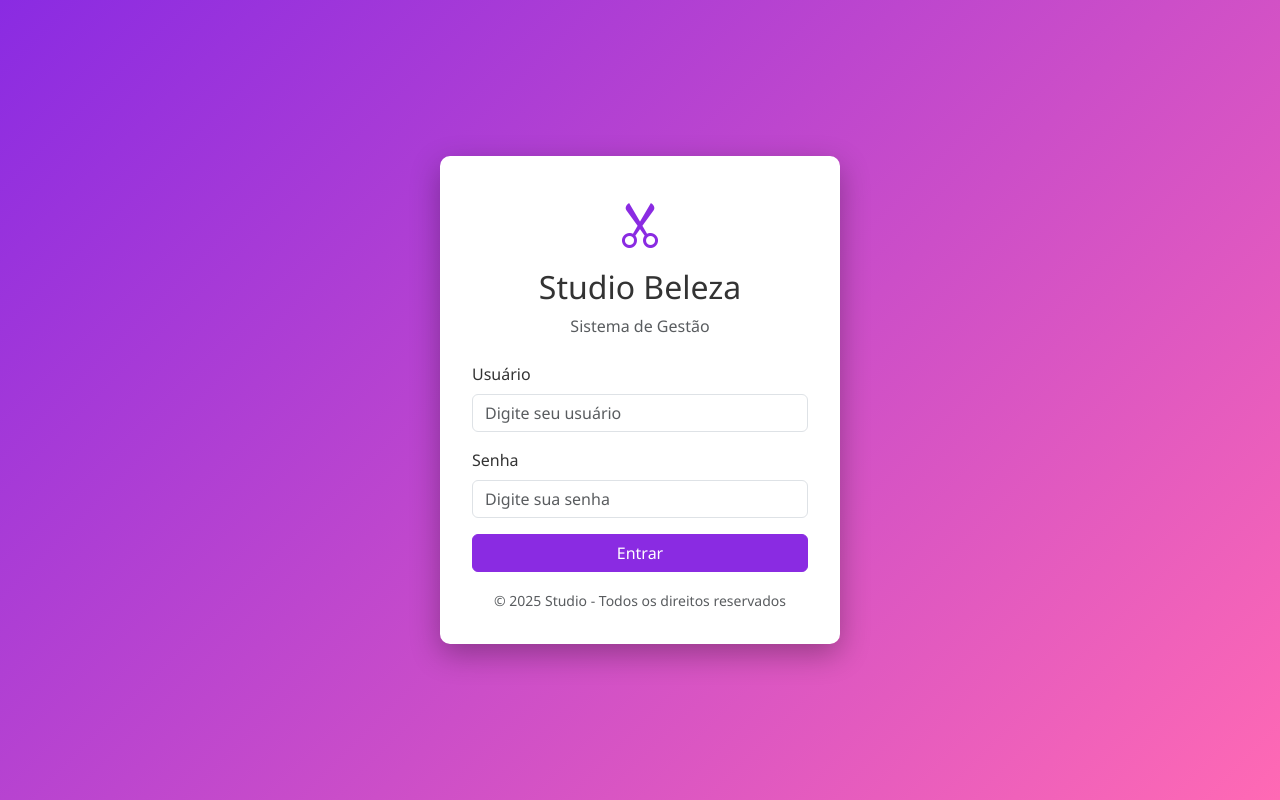
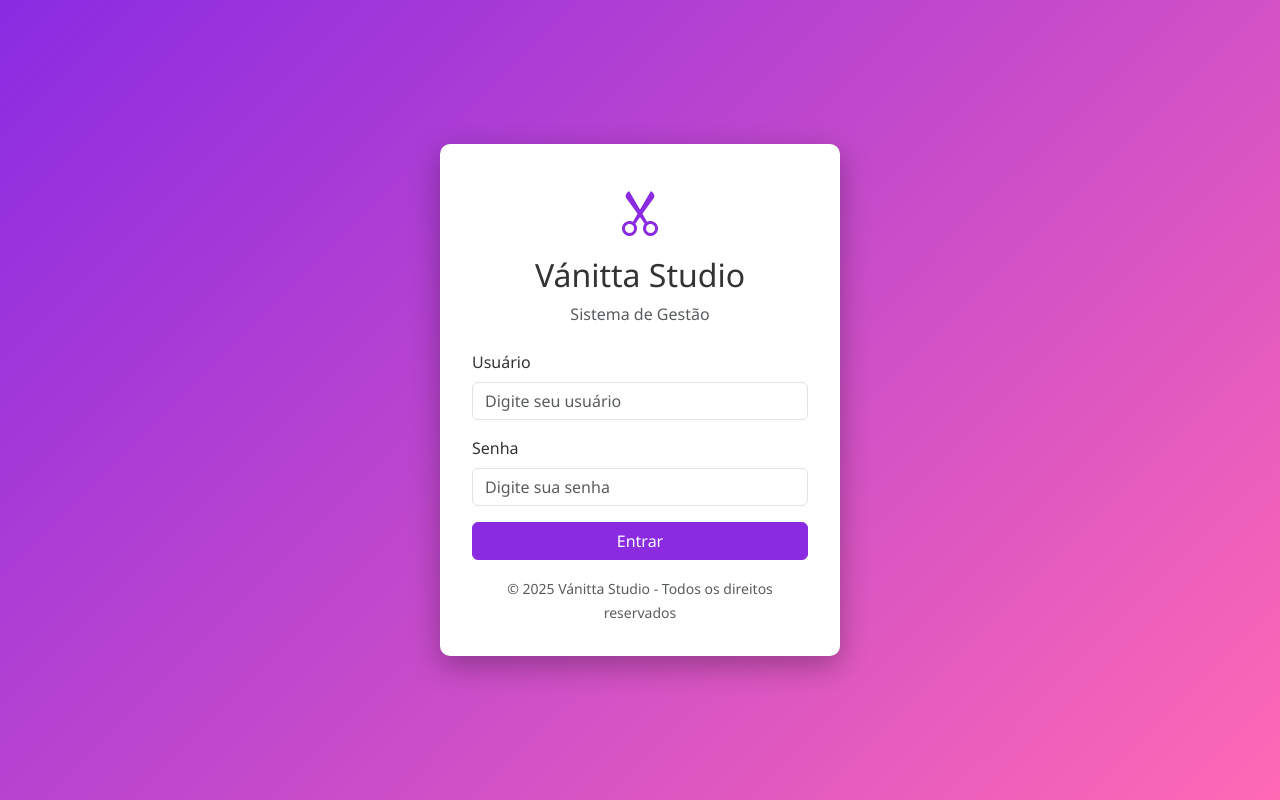
Before and after one commit to FellypePires/Studio-Vanitta, a plain HTML site: page index.html in a window 1280 px wide. Drawn offline with nearby package versions, Linux system fonts and the light colour scheme.

Commit message:
alteração

```diff
--- a/index.html
+++ b/index.html
@@ -17,16 +17,19 @@
             --text-dark: #f8f9fa;
             --text-light: #333;
         }
+
         body {
             font-family: 'Segoe UI', Tahoma, Geneva, Verdana, sans-serif;
             background-color: var(--bg-light);
             color: var(--text-light);
             transition: background 0.3s, color 0.3s;
         }
+
         .navbar-brand {
             font-weight: bold;
             color: var(--primary) !important;
         }
+
         .sidebar {
             background: linear-gradient(180deg, var(--primary), var(--secondary));
             color: white;
@@ -36,53 +39,67 @@
             width: 250px;
             z-index: 1000;
         }
+
         .sidebar .nav-link {
             color: rgba(255, 255, 255, 0.8);
             margin: 5px 15px;
             border-radius: 5px;
             transition: all 0.3s;
         }
-        .sidebar .nav-link:hover, .sidebar .nav-link.active {
+
+        .sidebar .nav-link:hover,
+        .sidebar .nav-link.active {
             background-color: rgba(255, 255, 255, 0.2);
             color: white;
         }
+
         .card-header {
             background: linear-gradient(90deg, var(--primary), var(--secondary));
             color: white;
             font-weight: bold;
         }
+
         .stat-card {
             border-left: 4px solid var(--primary);
             transition: transform 0.3s;
         }
+
         .stat-card:hover {
             transform: translateY(-5px);
         }
+
         .btn-primary {
             background-color: var(--primary);
             border-color: var(--primary);
         }
+
         .btn-primary:hover {
             background-color: #6a1cb9;
             border-color: #6a1cb9;
         }
+
         .btn-danger {
             background-color: #dc3545;
             border-color: #dc3545;
         }
+
         .table th {
             background-color: var(--light);
         }
+
         .main-content {
             margin-left: 250px;
             padding: 20px;
         }
+
         .section {
             display: none;
         }
+
         .section.active {
             display: block;
         }
+
         .login-container {
             display: flex;
             justify-content: center;
@@ -90,6 +107,7 @@
             height: 100vh;
             background: linear-gradient(135deg, var(--primary), var(--secondary));
         }
+
         .login-card {
             width: 100%;
             max-width: 400px;
@@ -97,6 +115,7 @@
             border-radius: 10px;
             box-shadow: 0 10px 30px rgba(0, 0, 0, 0.3);
         }
+
         .theme-toggle {
             cursor: pointer;
             border: none;
@@ -104,58 +123,70 @@
             font-size: 1.5rem;
             color: var(--primary);
         }
+
         /* Dark theme */
         body.dark-mode {
             background-color: var(--bg-dark) !important;
             color: var(--text-dark) !important;
         }
+
         body.dark-mode .main-content,
         body.dark-mode .login-card,
         body.dark-mode .modal-content {
             background-color: #232323 !important;
             color: var(--text-dark) !important;
         }
+
         body.dark-mode .sidebar {
             background: linear-gradient(180deg, #2d0066, #b3006b);
         }
+
         body.dark-mode .card,
         body.dark-mode .card-header {
             background-color: #232323 !important;
             color: var(--text-dark) !important;
         }
+
         body.dark-mode .table th {
             background-color: #232323 !important;
             color: var(--text-dark) !important;
         }
+
         body.dark-mode .btn-primary {
             background-color: #6a1cb9 !important;
             border-color: #6a1cb9 !important;
         }
+
         body.dark-mode .btn-secondary {
             background-color: #444 !important;
             border-color: #444 !important;
         }
+
         body.dark-mode .form-control,
         body.dark-mode .form-select {
             background-color: #232323 !important;
             color: var(--text-dark) !important;
             border-color: #444 !important;
         }
+
         body.dark-mode .form-control:focus,
         body.dark-mode .form-select:focus {
             background-color: #232323 !important;
             color: var(--text-dark) !important;
         }
+
         .calendar {
             display: grid;
             grid-template-columns: repeat(7, 1fr);
             gap: 5px;
         }
+
         .calendar-header {
             text-align: center;
             font-weight: bold;
             padding: 10px 0;
         }
+
         .calendar-day {
             height: 80px;
             border: 1px solid #ddd;
@@ -164,22 +195,27 @@
             overflow: hidden;
             font-size: 0.8rem;
         }
+
         body.dark-mode .calendar-day {
             background-color: #232323;
             border-color: #444;
         }
+
         .calendar-day.other-month {
             background-color: #f0f0f0;
             color: #999;
         }
+
         body.dark-mode .calendar-day.other-month {
             background-color: #1a1a1a;
             color: #666;
         }
+
         .calendar-day-number {
             font-weight: bold;
             margin-bottom: 3px;
         }
+
         .calendar-event {
             background-color: var(--primary);
             color: white;
@@ -191,21 +227,26 @@
             overflow: hidden;
             text-overflow: ellipsis;
         }
+
         .report-card {
             transition: transform 0.3s;
         }
+
         .report-card:hover {
             transform: translateY(-3px);
         }
+
         @media (max-width: 768px) {
             .sidebar {
                 width: 100%;
                 height: auto;
                 position: relative;
             }
+
             .main-content {
                 margin-left: 0;
             }
+
             .login-card {
                 margin: 20px;
             }
@@ -213,12 +254,12 @@
     </style>
 </head>
 <body>
-    <!-- Login Screen -->
+    <!-- Tela de login -->
     <div id="loginScreen" class="login-container">
         <div class="login-card bg-white">
             <div class="text-center mb-4">
                 <i class="bi bi-scissors" style="font-size: 3rem; color: var(--primary);"></i>
-                <h2 class="mt-2"> Studio Beleza</h2>
+                <h2 class="mt-2">Vánitta Studio</h2>
                 <p class="text-muted">Sistema de Gestão</p>
             </div>
             <form id="loginForm">
@@ -235,11 +276,12 @@
                 </div>
             </form>
             <div class="text-center mt-3">
-                <small class="text-muted">© 2025 Studio - Todos os direitos reservados</small>
+                <small class="text-muted">© 2025 Vánitta Studio - Todos os direitos reservados</small>
             </div>
         </div>
     </div>
-    <!-- Main Application (Hidden by default) -->
+
+    <!-- Aplicação principal (oculta por padrão) -->
     <div id="mainApp" style="display: none;">
         <!-- Navbar -->
         <nav class="navbar navbar-expand-lg navbar-light bg-white shadow-sm">
@@ -258,6 +300,7 @@
                 </div>
             </div>
         </nav>
+
         <div class="container-fluid">
             <div class="row">
                 <!-- Sidebar -->
@@ -302,16 +345,18 @@
                         </ul>
                     </div>
                 </nav>
-                <!-- Main Content -->
+
+                <!-- Conteúdo principal -->
                 <main class="col-md-9 ms-sm-auto col-lg-10 main-content">
-                    <!-- Dashboard Section -->
+                    <!-- Dashboard -->
                     <section id="dashboard" class="section active">
                         <h1 class="h2">Dashboard</h1>
                         <div class="row" id="dashboardContent">
                             <!-- Cards do dashboard serão inseridos aqui -->
                         </div>
                     </section>
-                    <!-- Caixa Section -->
+
+                    <!-- Caixa -->
                     <section id="caixa" class="section">
                         <div class="d-flex justify-content-between flex-wrap flex-md-nowrap align-items-center pt-3 pb-2 mb-3 border-bottom">
                             <h1 class="h2">Controle de Caixa</h1>
@@ -347,7 +392,8 @@
                             </div>
                         </div>
                     </section>
-                    <!-- Funcionárias Section -->
+
+                    <!-- Funcionárias -->
                     <section id="funcionarias" class="section">
                         <div class="d-flex justify-content-between flex-wrap flex-md-nowrap align-items-center pt-3 pb-2 mb-3 border-bottom">
                             <h1 class="h2">Gestão de Funcionárias</h1>
@@ -359,7 +405,8 @@
                             <!-- Funcionárias serão inseridas aqui -->
                         </div>
                     </section>
-                    <!-- Serviços Section -->
+
+                    <!-- Serviços -->
                     <section id="servicos" class="section">
                         <div class="d-flex justify-content-between flex-wrap flex-md-nowrap align-items-center pt-3 pb-2 mb-3 border-bottom">
                             <h1 class="h2">Serviços Agendados</h1>
@@ -368,10 +415,11 @@
                             </button>
                         </div>
                         <div class="row" id="listaServicos">
-                            <!-- Serviços serão inseridas aqui -->
+                            <!-- Serviços serão inseridos aqui -->
                         </div>
                     </section>
-                    <!-- Calendário Section -->
+
+                    <!-- Calendário -->
                     <section id="calendario" class="section">
                         <div class="d-flex justify-content-between flex-wrap flex-md-nowrap align-items-center pt-3 pb-2 mb-3 border-bottom">
                             <h1 class="h2">Calendário de Serviços</h1>
@@ -397,7 +445,8 @@
                             </div>
                         </div>
                     </section>
-                    <!-- Relatórios Section -->
+
+                    <!-- Relatórios -->
                     <section id="relatorios" class="section">
                         <div class="d-flex justify-content-between flex-wrap flex-md-nowrap align-items-center pt-3 pb-2 mb-3 border-bottom">
                             <h1 class="h2">Relatórios Financeiros</h1>
@@ -429,7 +478,8 @@
                             <!-- Relatório será gerado aqui -->
                         </div>
                     </section>
-                    <!-- Salários Section -->
+
+                    <!-- Salários -->
                     <section id="salarios" class="section">
                         <div class="d-flex justify-content-between flex-wrap flex-md-nowrap align-items-center pt-3 pb-2 mb-3 border-bottom">
                             <h1 class="h2">Salários</h1>
@@ -441,8 +491,9 @@
                 </main>
             </div>
         </div>
-        <!-- Modals -->
-        <!-- Movimentação Modal -->
+
+        <!-- Modais -->
+        <!-- Movimentação -->
         <div class="modal fade" id="movimentacaoModal" tabindex="-1">
             <div class="modal-dialog">
                 <div class="modal-content">
@@ -484,7 +535,8 @@
                 </div>
             </div>
         </div>
-        <!-- Funcionária Modal -->
+
+        <!-- Funcionária -->
         <div class="modal fade" id="funcionariaModal" tabindex="-1">
             <div class="modal-dialog">
                 <div class="modal-content">
@@ -524,7 +576,8 @@
                 </div>
             </div>
         </div>
-        <!-- Serviço Modal (Agendamento) -->
+
+        <!-- Serviço (Agendamento) -->
         <div class="modal fade" id="servicoModal" tabindex="-1">
             <div class="modal-dialog">
                 <div class="modal-content">
@@ -569,6 +622,7 @@
             </div>
         </div>
     </div>
+
     <script src="https://cdn.jsdelivr.net/npm/bootstrap@5.3.0/dist/js/bootstrap.bundle.min.js"></script>
     <script>
         // Função de login
@@ -576,7 +630,8 @@
             e.preventDefault();
             const username = document.getElementById('username').value;
             const password = document.getElementById('password').value;
-            // Usuário: admin | Senha: 123456
+
+            // Credenciais de acesso
             if (username === 'admin' && password === '123456') {
                 document.getElementById('loginScreen').style.display = 'none';
                 document.getElementById('mainApp').style.display = 'block';
@@ -587,27 +642,31 @@
                 alert('Usuário ou senha incorretos!');
             }
         });
-        // Dados do sistema (inicialmente vazio)
+
+        // Dados do sistema
         let dados = {
             movimentacoes: [],
             funcionarias: [],
             servicos: [],
             salarios: []
         };
+
         // Variáveis para o calendário
         let anoCalendario = new Date().getFullYear();
         let mesCalendario = new Date().getMonth();
+
         // Função para salvar dados no localStorage
         function salvarDados() {
             localStorage.setItem('vanittaStudio_dados', JSON.stringify(dados));
         }
+
         // Função para carregar dados do localStorage
         function carregarDados() {
             const dadosSalvos = localStorage.getItem('vanittaStudio_dados');
             if (dadosSalvos) {
                 dados = JSON.parse(dadosSalvos);
             } else {
-                // Inicia vazio
+                // Inicia com dados vazios
                 dados.funcionarias = [];
                 dados.movimentacoes = [];
                 dados.servicos = [];
@@ -615,24 +674,34 @@
                 salvarDados();
             }
         }
+
         // Função para mostrar seções
         function showSection(sectionId) {
+            // Remove a classe active de todas as seções
             document.querySelectorAll('.section').forEach(section => {
                 section.classList.remove('active');
             });
+
+            // Adiciona a classe active na seção selecionada
             document.getElementById(sectionId).classList.add('active');
+
+            // Remove a classe active de todos os links do sidebar
             document.querySelectorAll('.sidebar .nav-link').forEach(link => {
                 link.classList.remove('active');
             });
-            event.preventDefault();
+
+            // Adiciona a classe active no link clicado
             const clickedLink = event.target.closest('.nav-link');
             if (clickedLink) {
                 clickedLink.classList.add('active');
             }
+
+            // Atualiza as interfaces específicas de cada seção
             if(sectionId === 'dashboard') atualizarDashboard();
             if(sectionId === 'relatorios') atualizarRelatorio();
             if(sectionId === 'calendario') renderizarCalendario(anoCalendario, mesCalendario);
         }
+
         // Função para logout
         function logout() {
             if (confirm('Deseja realmente sair do sistema?')) {
@@ -642,6 +711,7 @@
                 document.getElementById('loginForm').reset();
             }
         }
+
         // Função para salvar movimentação
         function salvarMovimentacao() {
             const tipo = document.getElementById('tipoMovimentacao').value;
@@ -649,6 +719,7 @@
             const descricao = document.getElementById('descricaoMovimentacao').value;
             const data = document.getElementById('dataMovimentacao').value;
             const hora = document.getElementById('horaMovimentacao').value;
+
             if (valor && descricao && data && hora) {
                 const movimentacao = {
                     id: Date.now(),
@@ -658,17 +729,21 @@
                     data: data,
                     hora: hora
                 };
+
                 dados.movimentacoes.push(movimentacao);
                 atualizarInterface();
                 salvarDados();
+
                 const modal = bootstrap.Modal.getInstance(document.getElementById('movimentacaoModal'));
                 modal.hide();
                 document.getElementById('formMovimentacao').reset();
+
                 alert('Movimentação registrada com sucesso!');
             } else {
                 alert('Preencha todos os campos obrigatórios!');
             }
         }
+
         // Função para excluir movimentação
         function excluirMovimentacao(id) {
             if (confirm('Deseja realmente excluir esta movimentação?')) {
@@ -678,16 +753,19 @@
                 alert('Movimentação excluída com sucesso!');
             }
         }
+
         // Função para atualizar tabela de caixa
         function atualizarTabelaCaixa() {
             const tbody = document.querySelector('#tabelaCaixa tbody');
             tbody.innerHTML = '';
+
             dados.movimentacoes.forEach(mov => {
                 const tr = document.createElement('tr');
                 const dataHora = mov.hora ? `${new Date(mov.data).toLocaleDateString('pt-BR')} ${mov.hora}` : new Date(mov.data).toLocaleDateString('pt-BR');
                 const tipoBadge = mov.tipo === 'entrada' ? '<span class="badge bg-success">Entrada</span>' : '<span class="badge bg-danger">Saída</span>';
                 const valorClass = mov.tipo === 'entrada' ? 'text-success' : 'text-danger';
                 const valorSinal = mov.tipo === 'entrada' ? '+' : '-';
+
                 tr.innerHTML = `
                     <td>${dataHora}</td>
                     <td>${mov.descricao}</td>
@@ -702,6 +780,7 @@
                 tbody.appendChild(tr);
             });
         }
+
         // Função para salvar ou editar funcionária
         function salvarFuncionaria() {
             const id = document.getElementById('idFuncionaria').value;
@@ -710,6 +789,7 @@
             const salario = parseFloat(document.getElementById('salarioFuncionaria').value);
             const admissao = document.getElementById('admissaoFuncionaria').value;
             const contato = document.getElementById('contatoFuncionaria').value;
+
             if (nome && cargo && salario && admissao) {
                 if (id) {
                     // Editar funcionária existente
@@ -736,17 +816,21 @@
                     };
                     dados.funcionarias.push(funcionaria);
                 }
+
                 atualizarInterface();
                 salvarDados();
+
                 const modal = bootstrap.Modal.getInstance(document.getElementById('funcionariaModal'));
                 modal.hide();
                 document.getElementById('formFuncionaria').reset();
                 document.getElementById('idFuncionaria').value = '';
+
                 alert(id ? 'Funcionária atualizada com sucesso!' : 'Funcionária cadastrada com sucesso!');
             } else {
                 alert('Preencha todos os campos obrigatórios!');
             }
         }
+
         // Função para editar funcionária
         function editarFuncionaria(id) {
             const funcionaria = dados.funcionarias.find(f => f.id === id);
@@ -757,10 +841,12 @@
                 document.getElementById('salarioFuncionaria').value = funcionaria.salario;
                 document.getElementById('admissaoFuncionaria').value = funcionaria.admissao;
                 document.getElementById('contatoFuncionaria').value = funcionaria.contato || '';
+
                 const modal = new bootstrap.Modal(document.getElementById('funcionariaModal'));
                 modal.show();
             }
         }
+
         // Função para excluir funcionária
         function excluirFuncionaria(id) {
             if (confirm('Deseja realmente excluir esta funcionária?')) {
@@ -770,14 +856,18 @@
                 alert('Funcionária excluída com sucesso!');
             }
         }
+
         // Função para atualizar lista de funcionárias
         function atualizarListaFuncionarias() {
             const container = document.getElementById('listaFuncionarias');
             container.innerHTML = '';
+
             dados.funcionarias.forEach(func => {
                 const col = document.createElement('div');
                 col.className = 'col-md-4 mb-4';
+
                 const contatoFormatado = func.contato ? func.contato.replace(/\D/g, '') : '';
+
                 col.innerHTML = `
                     <div class="card shadow-sm">
                         <div class="card-body text-center">
@@ -802,6 +892,7 @@
                 container.appendChild(col);
             });
         }
+
         // Função para salvar serviço/agendamento
         function salvarServico() {
             const nome = document.getElementById('nomeServico').value;
@@ -810,28 +901,33 @@
             const hora = document.getElementById('horaAgendamento').value;
             const cliente = document.getElementById('clienteServico').value;
             const whatsappCliente = document.getElementById('whatsappClienteServico').value;
+
             if (nome && preco && data && hora) {
                 const servico = {
                     id: Date.now(),
                     nome: nome,
                     preco: preco,
-                     data,
+                    data: data,
                     hora: hora,
                     cliente: cliente,
                     whatsappCliente: whatsappCliente,
                     status: 'agendado'
                 };
+
                 dados.servicos.push(servico);
                 atualizarListaServicos();
                 salvarDados();
+
                 const modal = bootstrap.Modal.getInstance(document.getElementById('servicoModal'));
                 modal.hide();
                 document.getElementById('formServico').reset();
+
                 alert('Serviço agendado com sucesso!');
             } else {
                 alert('Preencha todos os campos obrigatórios!');
             }
         }
+
         // Função para dar baixa em um serviço
         function darBaixaServico(id) {
             if (confirm('Deseja realmente dar baixa neste serviço?')) {
@@ -848,15 +944,17 @@
                         data: new Date().toISOString().split('T')[0],
                         hora: new Date().toTimeString().substring(0, 5)
                     };
+
                     dados.movimentacoes.push(movimentacao);
-
                     atualizarListaServicos();
                     atualizarInterface();
                     salvarDados();
+
                     alert('Serviço concluído e movimentação registrada no caixa!');
                 }
             }
         }
+
         // Função para excluir serviço
         function excluirServico(id) {
             if (confirm('Deseja realmente excluir este serviço?')) {
@@ -867,10 +965,12 @@
                 alert('Serviço excluído com sucesso!');
             }
         }
+
         // Função para mostrar serviços agendados
         function atualizarListaServicos() {
             const container = document.getElementById('listaServicos');
             container.innerHTML = '';
+
             dados.servicos.forEach(serv => {
                 const col = document.createElement('div');
                 col.className = 'col-md-4 mb-3';
@@ -908,14 +1008,17 @@
                 container.appendChild(col);
             });
         }
+
         // Função para mostrar salários
         function atualizarListaSalarios() {
             const container = document.getElementById('listaSalarios');
             container.innerHTML = '';
+
             if (!dados.funcionarias.length) {
                 container.innerHTML = '<div class="alert alert-warning">Nenhuma funcionária cadastrada.</div>';
                 return;
             }
+
             dados.funcionarias.forEach(func => {
                 const col = document.createElement('div');
                 col.className = 'col-md-4 mb-3';
@@ -931,9 +1034,11 @@
                 container.appendChild(col);
             });
         }
+
         // Função para atualizar o dashboard
         function atualizarDashboard() {
             const container = document.getElementById('dashboardContent');
+
             const totalEntradas = dados.movimentacoes.filter(m => m.tipo === 'entrada').reduce((acc, m) => acc + m.valor, 0);
             const totalSaidas = dados.movimentacoes.filter(m => m.tipo === 'saida').reduce((acc, m) => acc + m.valor, 0);
             const saldo = totalEntradas - totalSaidas;
@@ -992,6 +1097,7 @@
                 </div>
             `;
         }
+
         // Função para renderizar o calendário
         function renderizarCalendario(ano, mes) {
             const calendario = document.getElementById('calendarioServicos');
@@ -1018,10 +1124,13 @@
 
             // Primeiro dia do mês
             const primeiroDia = new Date(ano, mes, 1);
+
             // Último dia do mês
             const ultimoDia = new Date(ano, mes + 1, 0);
+
             // Dia da semana do primeiro dia (0 = Domingo, 6 = Sábado)
             const primeiroDiaSemana = primeiroDia.getDay();
+
             // Número de dias no mês
             const diasNoMes = ultimoDia.getDate();
 
@@ -1071,6 +1180,7 @@
         // Função para mudar o mês no calendário
         function mudarMes(delta) {
             mesCalendario += delta;
+
             if (mesCalendario < 0) {
                 mesCalendario = 11;
                 anoCalendario--;
@@ -1078,6 +1188,7 @@
                 mesCalendario = 0;
                 anoCalendario++;
             }
+
             renderizarCalendario(anoCalendario, mesCalendario);
         }
 
@@ -1216,6 +1327,7 @@
         // Tema escuro/claro
         document.getElementById('themeToggle').addEventListener('click', function() {
             document.body.classList.toggle('dark-mode');
+
             // Alterna ícone
             const icon = this.querySelector('i');
             if(document.body.classList.contains('dark-mode')) {
```
